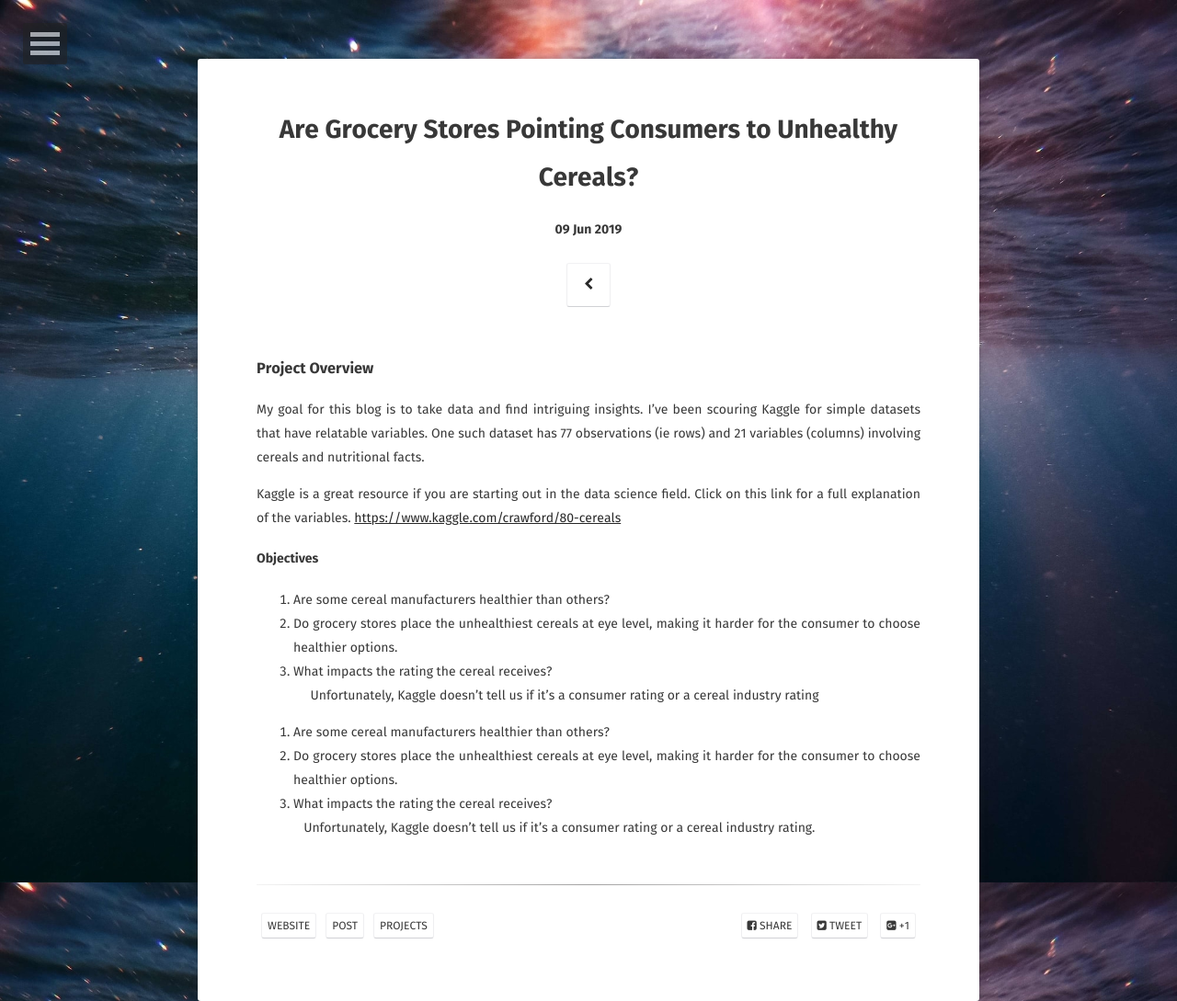
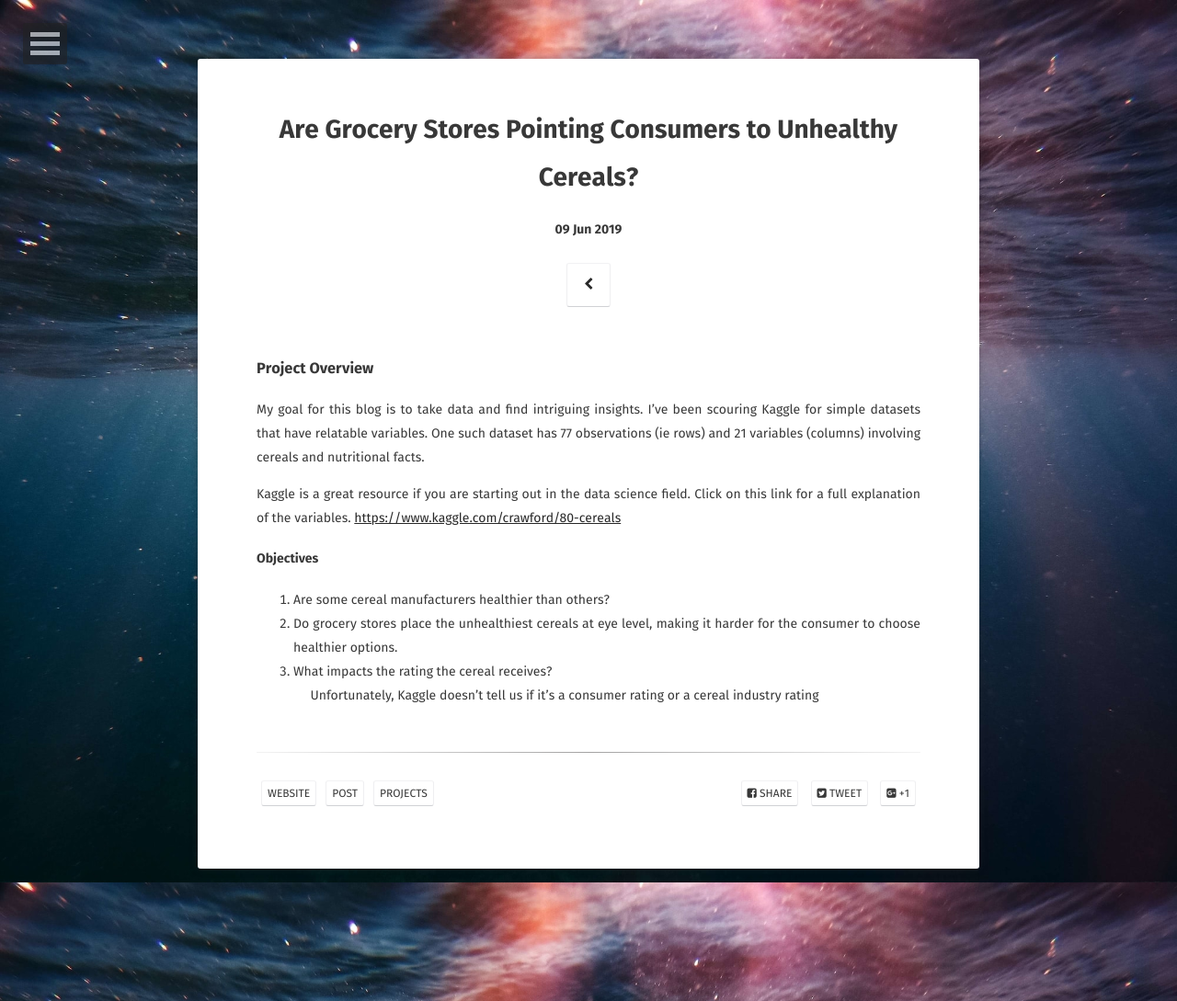
Before and after one commit to sarahschirduan/sarahschirduan.github.io, a Jekyll site: the page built from _posts/2019-06-09-cereal.md, in a window 1280 px wide. Shown: the whole page at 92% size. Built offline with Jekyll 4.4.1, drawn with Linux system fonts in a browser that asks for light colours; some web fonts are replaced.

Commit message:
Update 2019-06-09-cereal.md

```diff
--- a/_posts/2019-06-09-cereal.md
+++ b/_posts/2019-06-09-cereal.md
@@ -20,11 +20,3 @@ Kaggle is a great resource if you are starting out in the data science field. Cl
 2. Do grocery stores place the unhealthiest cereals at eye level, making it harder for the consumer to choose healthier options.
 3. What impacts the rating the cereal receives? <br>
     &nbsp;&nbsp;&nbsp;&nbsp; Unfortunately, Kaggle doesn’t tell us if it’s a consumer rating or a cereal industry rating
-
-
-<ol type="1">
-  <li>Are some cereal manufacturers healthier than others?</li>
-  <li>Do grocery stores place the unhealthiest cereals at eye level, making it harder for the consumer to choose healthier options. </li>
-  <li>What impacts the rating the cereal receives? </li>
-  &nbsp;&nbsp; Unfortunately, Kaggle doesn’t tell us if it’s a consumer rating or a cereal industry rating.
-</ol>
```
